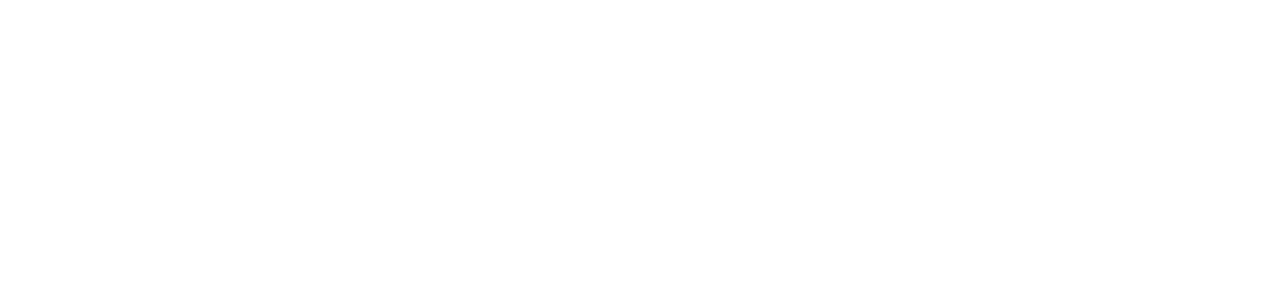
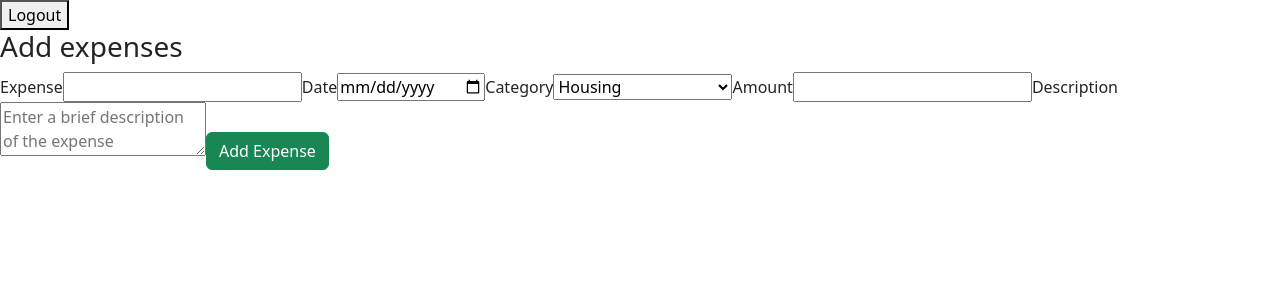
Before and after one commit to techdheerajkumar/finance-tracker, a React (Vite) app: page /expense-tracker/1 in a window 1280 px wide. Before the commit this address had no page. Shown: the top 300 px of the page. Built offline with nearby package versions, Linux system fonts and the light colour scheme.

Commit message:
added expenses to user database

```diff
--- a/src/assets/components/AddExpense.jsx
+++ b/src/assets/components/AddExpense.jsx
@@ -1,29 +1,58 @@
-import React, { useState } from "react";
-
+import React, { useState, useEffect } from "react";
+import { useParams, useLocation, useNavigate } from "react-router-dom";
+import { useSelector, useDispatch } from "react-redux";
+import {
+  userDetails,
+  expenseDetails,
+} from "../redux/features/userDetailsSlice";
 const AddExpense = () => {
+  const navigate = useNavigate();
+  const location = useLocation();
+  const db = useSelector((state) => state.userData);
+  const dispatch = useDispatch();
+  const params = useParams();
+  const { id } = params;
   const [expenseList, setExpenseList] = useState({
     expense: "",
-    data: "",
+    date: "",
     category: "",
     amount: "",
     description: "",
   });
-  const [expenseData, setExpenseData] = useState([])
+  const [expenseData, setExpenseData] = useState([]);
 
   const changeHandler = (e) => {
-    const {name, value} = e.target;
+    const { name, value } = e.target;
     setExpenseList((prev) => ({
       ...prev,
-      [name] : value
-    }))
+      [name]: value,
+    }));
   };
   const clickHandler = (e) => {
     e.preventDefault();
-    setExpenseData((prev) => [...prev, expenseList])
+    setExpenseData((prev) => [...prev, expenseList]);
+  };
+
+  useEffect(() => {
+    let urlId = parseInt(location.pathname[location.pathname.length - 1]); // extracting ID from URL
+    let user = db.find((item) => item.id === urlId); // Getting current user based on urlID
+    if (expenseData.length) {
+      let updatedExpenseDatabase = {
+        ...user,
+        expenseList: expenseData
+      }
+      dispatch(expenseDetails({id: urlId, updatedUser: updatedExpenseDatabase}))
+    }
+  }, [expenseData]);
+
+
+  const logoutHandler = () => {
+    navigate("/");
   };
   return (
     <>
-      <h3>Add expenses</h3>
+      <button onClick={logoutHandler}>Logout</button>
+      <h3>{id} Add expenses</h3>
       <form onSubmit={clickHandler}>
         <label htmlFor="expense">Expense</label>
         <input type="text" name="expense" onChange={changeHandler} required />
--- a/src/assets/components/LoginForm.jsx
+++ b/src/assets/components/LoginForm.jsx
@@ -28,7 +28,7 @@ const LoginForm = ({ showHide }) => {
       let user = db.find((item) => item.email === userEmail);
       if (user) {
         if (user.password === userPassword) {
-          navigate("/expense-tracker");
+          navigate(`/expense-tracker/${user.id}`);
         }
       } else {
         setFormError("Email not found");
--- a/src/assets/components/RegisterationForm.jsx
+++ b/src/assets/components/RegisterationForm.jsx
@@ -22,6 +22,7 @@ const RegisterationFormLayout = () => {
     password: "",
     confirmPassword: "",
     id: null,
+    expenseList: []
   });
   const changeHandler = (e) => {
     const { name, value } = e.target;
@@ -41,18 +42,16 @@ const RegisterationFormLayout = () => {
           id: existingId + 1,
         };
         dispatch(userDetails(idAdded));
-      navigate("/expense-tracker");
-      }else {
+        navigate(`/expense-tracker/${idAdded.id}`);
+      } else {
         let idAdded = {
           ...userInput,
           id: 1,
         };
 
-        dispatch(userDetails(idAdded));  // Dispatch the new user to Redux store
-        navigate("/expense-tracker");  // Navigate after registration
+        dispatch(userDetails(idAdded)); // Dispatch the new user to Redux store
+        navigate(`/expense-tracker/${idAdded.id}`); // Navigate after registration
       }
-
-
     }
   };
 
--- a/src/assets/redux/features/userDetailsSlice.js
+++ b/src/assets/redux/features/userDetailsSlice.js
@@ -11,10 +11,18 @@ export const userDataSlice = createSlice({
       state.push(action.payload); // Add new user
       localStorage.setItem("registeredUser", JSON.stringify(state)); //
     },
+    expenseDetails: (state, action) =>{
+      const {id, updatedUser} = action.payload;
+      const userIndex = state.findIndex(item => item.id === id);
+      if (userIndex !== -1) {
+        state[userIndex] = { ...state[userIndex], ...updatedUser };  // Replace the user with new data
+      }
+       localStorage.setItem("registeredUser", JSON.stringify(state)); //
+    }
   },
 });
 
 // Action creators are generated for each case reducer function
-export const { userDetails, loadUsers } = userDataSlice.actions;
+export const { userDetails, loadUsers, expenseDetails } = userDataSlice.actions;
 
 export default userDataSlice.reducer;
--- a/src/assets/routes/AppRoutes.jsx
+++ b/src/assets/routes/AppRoutes.jsx
@@ -7,7 +7,7 @@ const AppRoutes = () =>{
     return (
         <Routes>
             <Route path='/' element={<Login />}></Route>
-            <Route path='/expense-tracker' element={<ExpenseTracker />}></Route>
+            <Route path='/expense-tracker/:name' element={<ExpenseTracker />}></Route>
         </Routes>
     )
 }
```
